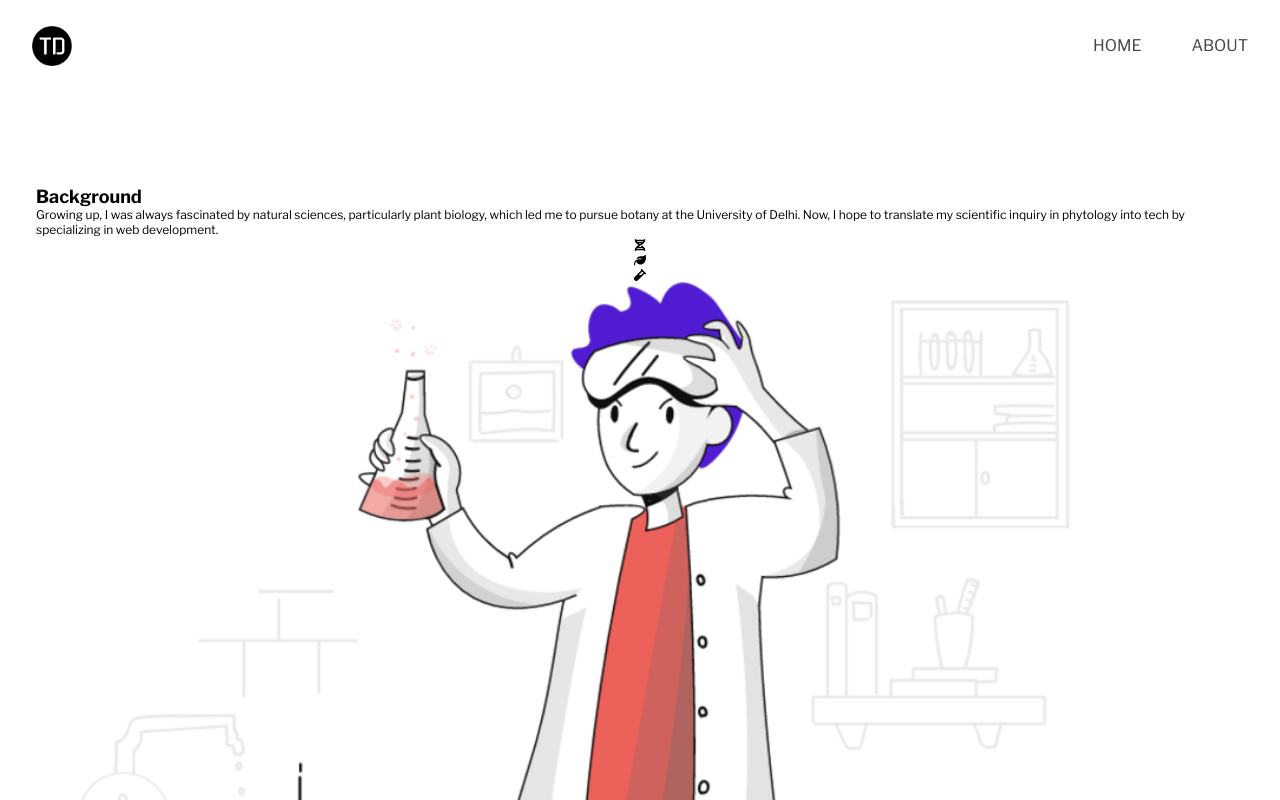
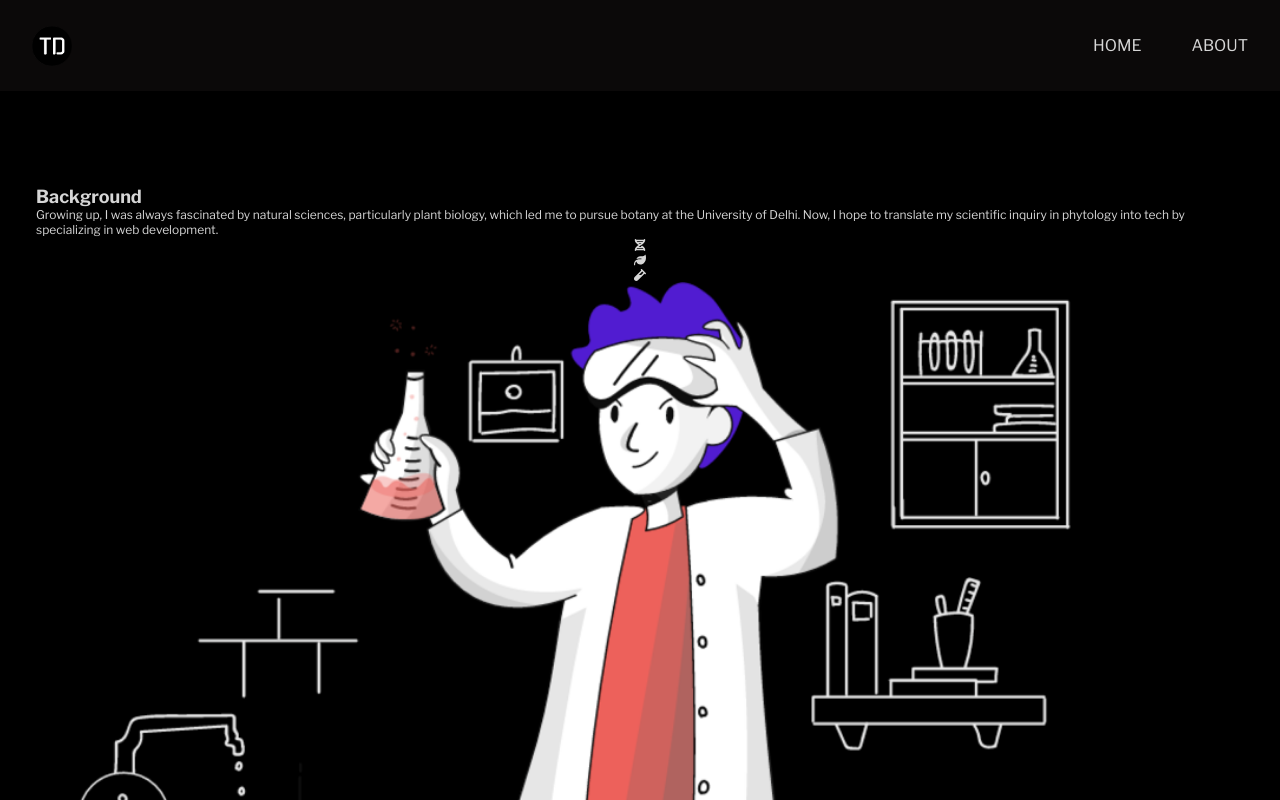
Before and after one commit to Tsedhondup/Portfolio, a React (Create React App) app: page /About in a window 1280 px wide. Shown: the top 800 px of the page. Built offline with nearby package versions, Linux system fonts and the light colour scheme.

Commit message:
dynamic classes added to header elements for about page

```diff
--- a/src/Components/AboutFirst/AboutFirst.scss
+++ b/src/Components/AboutFirst/AboutFirst.scss
@@ -3,12 +3,9 @@
 .about-first {
   padding-top: 100px;
   box-sizing: border-box;
-  // background-image: url("../../assets/image/about-first.png");
-  // background-repeat: no-repeat;
-  // background-size: contain;
-  // background-position: bottom;
+
   background-color: #ffffff;
-  // background-color: #000;
+  background-color: #000;
 
   @include tablet {
     display: flex;
@@ -109,6 +106,7 @@
   padding: 20px;
   margin-bottom: 20px;
   font-size: 12px;
+  color: $pewter;
   &__item {
     padding: 16px;
   }
--- a/src/Components/Header/Header.js
+++ b/src/Components/Header/Header.js
@@ -40,7 +40,9 @@ const Header = (props) => {
   }, []);
   return (
     <motion.section
-      className={`header ${props.isScroll ? "js-header-box-shadow" : ""}`}
+      className={`header ${props.isScroll ? "js-header-box-shadow" : ""} ${
+        props.isAboutPage ? "js-background-black" : ""
+      }`}
       initial={{ y: -100 }}
       animate={{ y: 0 }}
       transition={{
@@ -80,11 +82,13 @@ const Header = (props) => {
             <AnimatedPageLinks
               handleNavButton={handleNavButton}
               navPageClass={navPageClass}
+              isAboutPage={props.isAboutPage}
             />
           ) : (
             <NonAnimatedPageLinks
               handleNavButton={handleNavButton}
               navPageClass={navPageClass}
+              isAboutPage={props.isAboutPage}
             />
           )}
         </section>
@@ -93,7 +97,9 @@ const Header = (props) => {
           <FontAwesomeIcon
             icon={faBars}
             transform="grow-5"
-            className="nav-button-container__open"
+            className={`nav-button-container__open ${
+              props.isAboutPage ? "js-color-white" : ""
+            }`}
             onClick={handleNavButton}
           />
         </div>
--- a/src/Components/Header/Header.scss
+++ b/src/Components/Header/Header.scss
@@ -15,6 +15,10 @@
 }
 // JS Dynamic class
 
+// BACKGROUND COLOR BLACK AND TEXT COLOR PEWTER FOR ABOUT PAGE
+.js-background-black {
+  background-color: $black;
+}
 .js-header-box-shadow {
   box-shadow: 0px 5px 40px $black; /* Bottom side shadow */
 }
@@ -147,6 +151,10 @@
       color: $black;
       scale: 1.5;
     }
+    // DYNAMIC CLASS - COLOR WHITE WHEN IN ABOUT PAGE
+    .js-color-white {
+      color: $pewter;
+    }
     &--resume {
       font-size: 13px;
       color: $ebony;
@@ -216,6 +224,10 @@
     color: $black;
     width: auto;
   }
+  // DYNAMIC CLASS - COLOR WHITE WHEN IN ABOUT PAGE
+  .js-color-white {
+    color: $pewter;
+  }
 
   // Media queries [][]
   @include tablet {
--- a/src/Components/Header/NonAnimatedPageLinks/NonAnimatedPageLinks.js
+++ b/src/Components/Header/NonAnimatedPageLinks/NonAnimatedPageLinks.js
@@ -10,14 +10,18 @@ const NonAnimatedPageLinks = (props) => {
         </h2>
         <Link
           to="/"
-          className="navigation-pages__link-container--home"
+          className={`navigation-pages__link-container--home ${
+            props.isAboutPage ? "js-color-white" : ""
+          }`}
           onClick={props.handleNavButton}
         >
           Home
         </Link>
         <Link
           to="/About"
-          className="navigation-pages__link-container--about"
+          className={`navigation-pages__link-container--about ${
+            props.isAboutPage ? "js-color-white" : ""
+          }`}
           onClick={props.handleNavButton}
         >
           About
--- a/src/Pages/AboutPage/AboutPage.js
+++ b/src/Pages/AboutPage/AboutPage.js
@@ -22,6 +22,7 @@ const AboutPage = () => {
         scrollPositionPoint={scrollPositionPoint}
         isScroll={isScroll}
         headerClass={headerClass}
+        isAboutPage={true}
       />
       <AboutFirst
         setIsScroll={setIsScroll}
```
